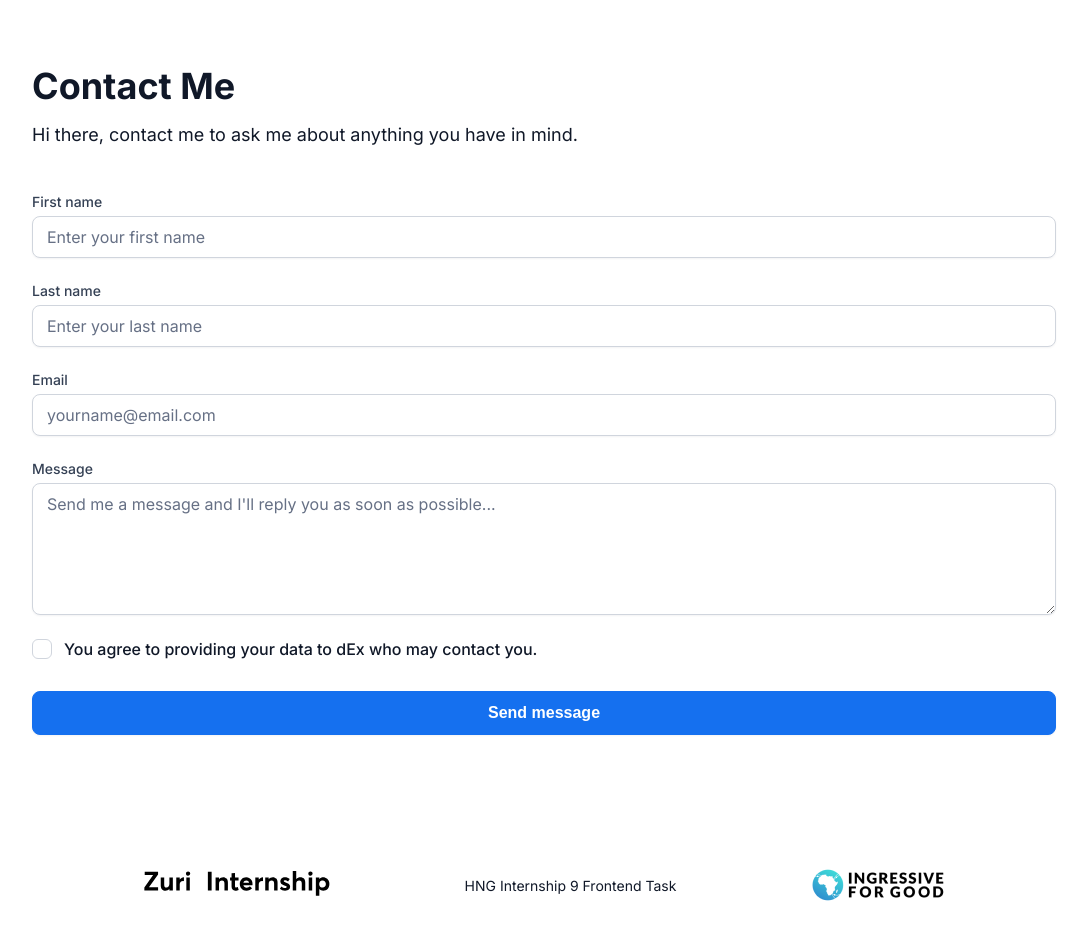
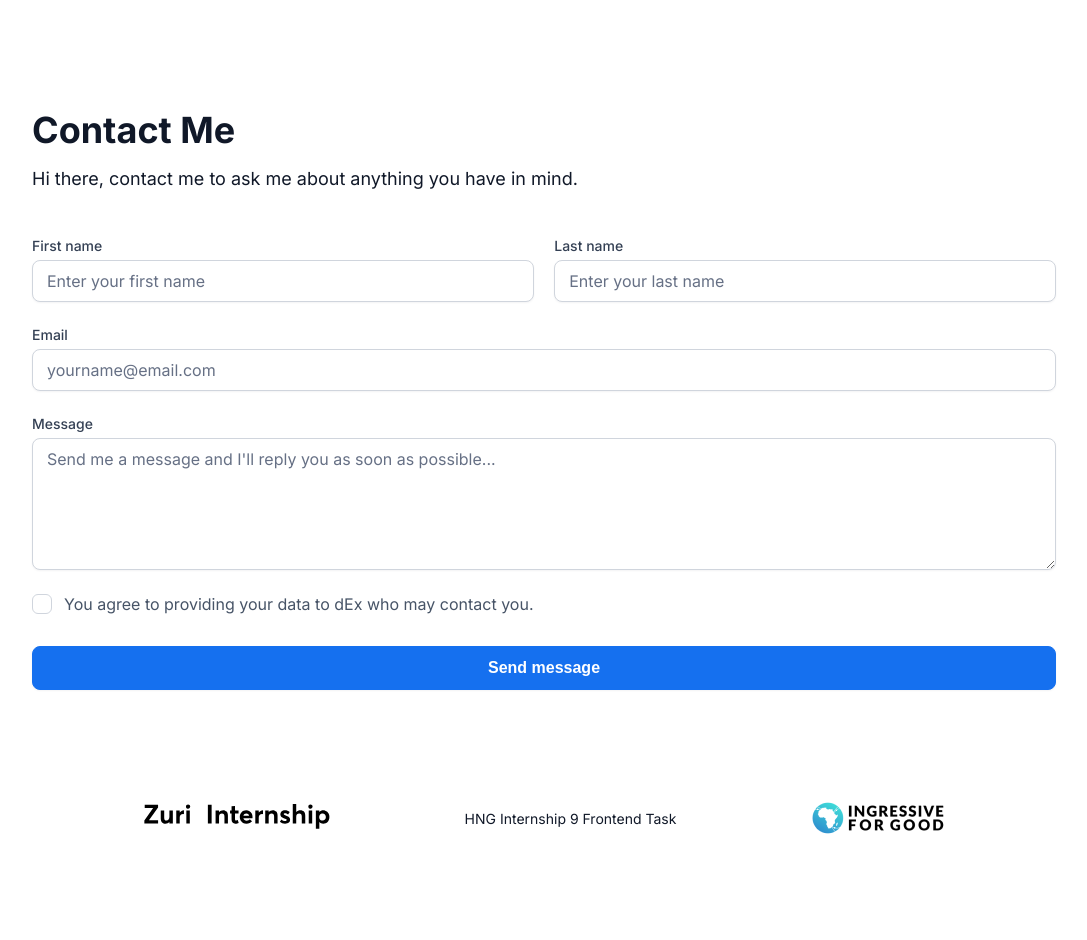
Before and after one commit to dExtinctedCoder/Hngi9Task1, a React (Vite) app: page /Hngi9Task1/contact in a window 1280 px wide. Shown: the top 940 px of the page, without its empty margins (96-1183 px from the left). After the commit the page ends 914 px from the top, so only its background shows below. Built offline with nearby package versions, Linux system fonts and the light colour scheme.

Commit message:
style: Responsiveness

```diff
--- a/src/components/Contact/contact.css
+++ b/src/components/Contact/contact.css
@@ -1,6 +1,8 @@
 .contact__base {
-  padding: 1.25rem 0rem;
+  padding: 4rem 0rem;
   margin-bottom: 4.125rem;
+  width: var(--container-width-md);
+  margin: 0 auto;
 }
 
 .form__heading {
@@ -25,9 +27,14 @@
 
 .form__proper {
   display: flex;
-  flex-direction: column;
+  /* flex-direction: column; */
+  flex-wrap: wrap;
   row-gap: 1.5rem;
   margin-bottom: 1.5rem;
+}
+
+.form__field {
+  width: 100%;
 }
 
 .form__field label {
@@ -87,10 +94,6 @@
 }
 
 .supporting__text {
-  /* display: flex;
-  flex-direction: row-reverse;
-  align-items: flex-start;
-  column-gap: 0.75rem; */
   margin-bottom: 2rem;
 }
 
@@ -101,7 +104,6 @@
   -ms-user-select: none;
   user-select: none;
 }
-
 
 .supporting__text input[type="checkbox"] {
   position: absolute;
@@ -157,48 +159,6 @@
   inset: 0rem;
 }
 
-/* Customize the label (the container) */
-
-
-/* Hide the browser's default checkbox */
-.container input {
-
-}
-
-/* Create a custom checkbox */
-
-
-/* On mouse-over, add a grey background color */
-
-/* When the checkbox is checked, add a blue background */
-.container
-
-/* Create the checkmark/indicator (hidden when not checked) */
-
-/* Show the checkmark when checked */
-.container
-
-/* Style the checkmark/indicator */
-.container
-
-
-
-
-
-/* .supporting__text input[type="checkbox"]:checked {
-
-}
-
-.supporting__text input[type="checkbox"]:focus {
-
-}
-
-.supporting__text input[type="checkbox"]:disabled {
-  background: #F2F4F7;
-  border: 1px solid #D0D5DD;
-  border-radius: 6px;
-} */
-
 .supporting__text label {
   font-weight: 400;
   font-size: 1rem;
@@ -231,3 +191,14 @@ button[type="submit"]:disabled {
   background: #B2DDFF;
   border: 1px solid #B2DDFF;
 }
+
+@media screen and (min-width: 768px) {
+  .form__field:first-child {
+    width: 49%;
+  }
+
+  .form__field:nth-child(2) {
+    width: 49%;
+    margin-left: auto;
+  }
+}
```
